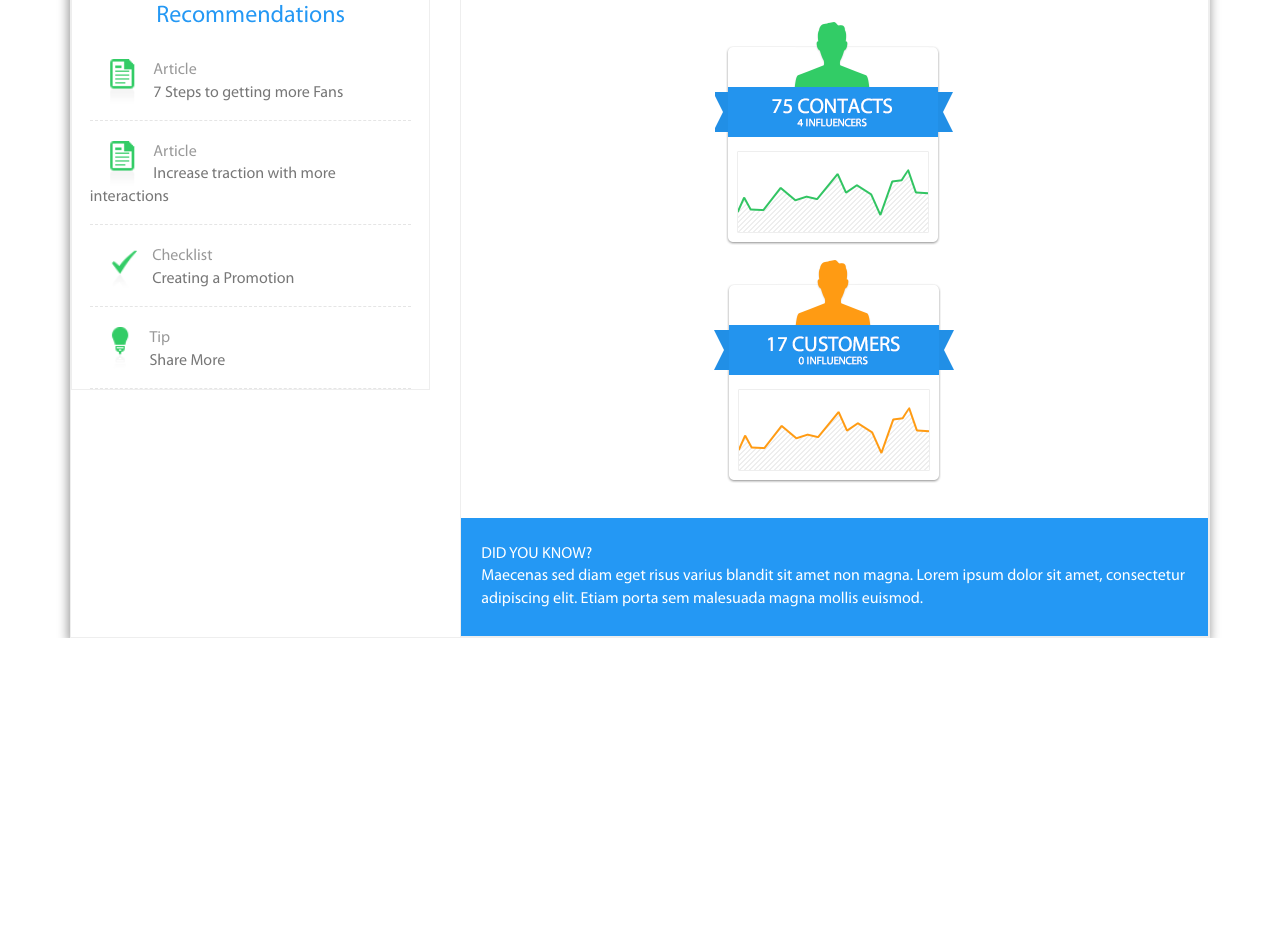
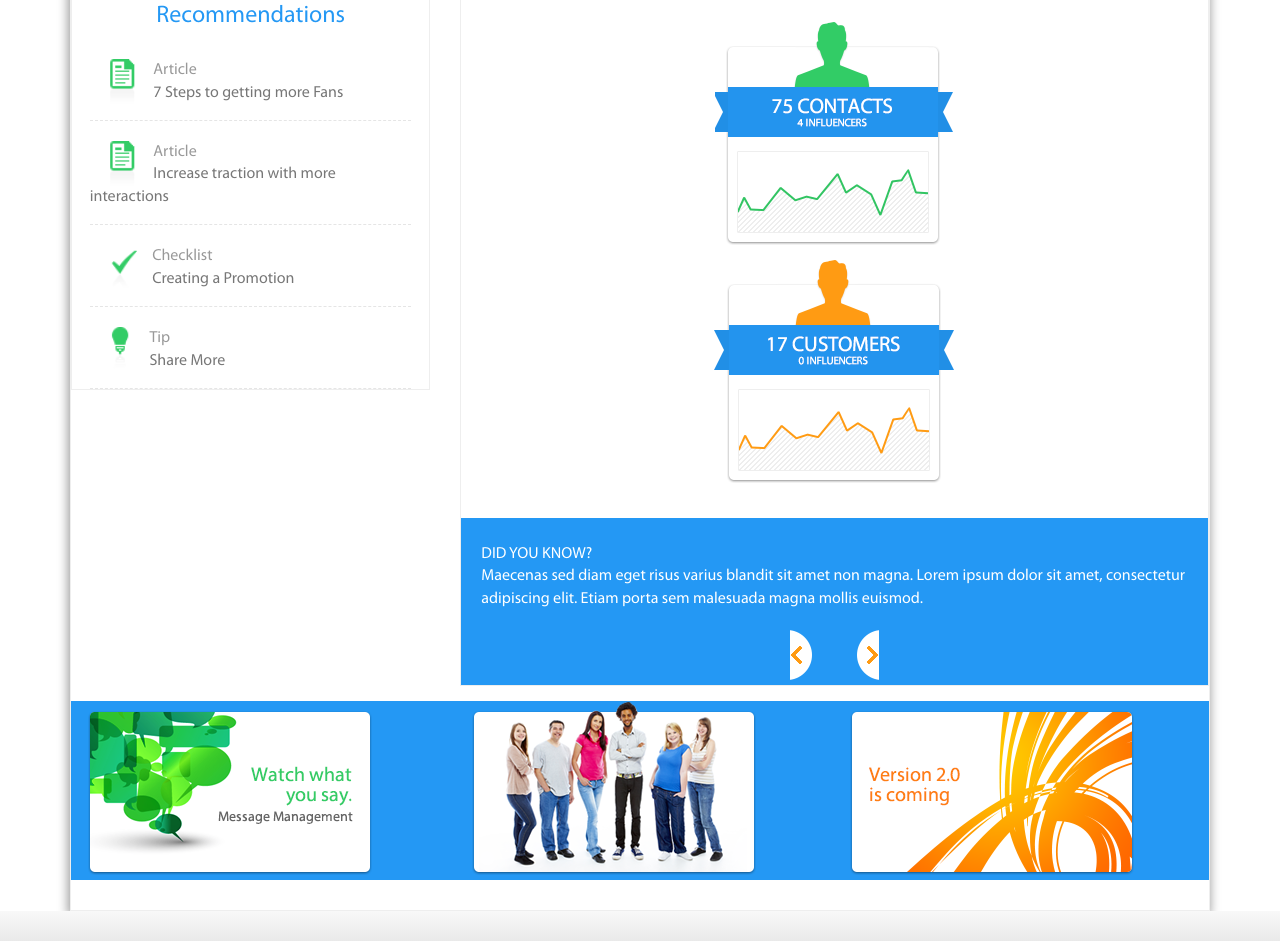
Before and after one commit to victorcui96/educational-slider, a website: page index.html in a window 1280 px wide. Shown: the part 962-1903 px from the top of the page. Before the commit the page ends 1600 px from the top, so only its background shows below. Drawn offline with nearby package versions, Linux system fonts and the light colour scheme.

Commit message:
start on footer

```diff
--- a/index.html
+++ b/index.html
@@ -163,8 +163,8 @@
 									</label>
 								</div>
 							</div>
-						</div> <!-- End Tasks and Analytics row -->
-					</div>
+							</div> <!-- End Tasks and Analytics row -->
+						</div>
 						<!-- Recommendations and Customer images row -->
 						<div class="row">
 							<div class="col-md-4 col-xs-12">
@@ -211,12 +211,36 @@
 									</div>
 									<div class="dashboard-container__customers__advertisement-text">
 										<p><span>Did you know?</span>Maecenas sed diam eget risus varius blandit sit amet non magna. Lorem ipsum dolor sit amet, consectetur adipiscing elit. Etiam porta sem malesuada magna mollis euismod.</p>
+										<div class="dashboard-container__customers__icons">
+											<img src="images/back-button-orange.png" alt="orange back button icon">
+											<img src="images/next-button-orange.png" alt="orange next button icon">
+										</div>
 									</div>
 								</div>
 							</div>
-						</div> <!-- End Recommandations and Customer images row -->
-					</div>
-				</div>
+							</div> <!-- End Recommandations and Customer images row -->
+							<!-- Recommendations and Customer images row -->
+							<div class="row">
+								<div class="dashboard-container__cta-images">
+									<div class="col-xs-12 col-md-4">
+										<img src="images/message-management.png" alt="Message management image" class="img-responsive">
+									</div>
+									<div class="col-xs-12 col-md-4">
+										<img src="images/people-cta.png" alt="People Call to action image" class="img-responsive">
+									</div>
+									<div class="col-xs-12 col-md-4">
+										<img src="images/version-2.0.png" alt="Version 2.0 is coming" class="img-responsive">
+									</div>
+								</div>
+							</div>
+						</div> <!-- End dashboard-container class -->
+					</div> <!-- End content .container -->
+					<!-- Footer -->
+					<footer id="footer">
+						<div class="gray-strip">
+
+						</div>
+					</footer>
 
 				<!-- Bootstrap core JavaScript
 				================================================== -->
--- a/sass/_variables.scss
+++ b/sass/_variables.scss
@@ -8,14 +8,14 @@ $light-green-number-icon: #32cc66;
 $orange: #fe9247;
 $gray: #cccccc;
 $dark-gray-text: #a0a0a0;
+$footer-white: #f4f4f4;
 
 //Screen size Presets - extremely helpful in responsive design
+/* Smartphones */
 $screen-xs-min: 480px;
 
-/* Smartphones */
+/* Laptops */
 $screen-lg-min: 1200px;
-
-/* Laptops */
 
 /*********************
 Embedding fonts - Learn how to embed your custom fonts here: http://www.w3schools.com/css/css3_fonts.asp
--- a/sass/style.scss
+++ b/sass/style.scss
@@ -192,6 +192,9 @@ button {
         padding-bottom: 20px;
 
         &__icon-container {
+            margin: 0 auto;
+            width: 85%;
+
             img {
                 padding: 0 10px;
             }
@@ -524,6 +527,7 @@ button {
         p {
             margin: 0 auto;
             padding: 25px 20px;
+            padding-bottom: 15px;
 
             span {
                 display: block;
@@ -531,4 +535,37 @@ button {
             }
         }
     }
+
+    &__icons {
+        display: flex;
+        justify-content: center;
+
+        img {
+            padding: 0 20px;
+        }
+    }
 }
+
+/* CTA Images Section (the three images right above footer) */
+.dashboard-container__cta-images {
+    overflow: hidden;
+    padding-left: 15px;
+    padding-right: 15px;
+    padding-bottom: 30px;
+    margin-top: 15px;
+
+    .col-md-4 {
+        background-color: $headline-blue;
+    }
+}
+
+#footer {
+    background-color: $footer-white;
+    width: 100%;
+
+    .gray-strip {
+        background: linear-gradient(#f8f8f8, #e9e9e9);
+        min-height: 30px;
+        width: 100%;
+    }
+}
```
Also changed, not shown: css/style.min.css, images/back-button-orange.png (added), images/images/hw-1-design_03.png (deleted), images/message-management.png (added), images/next-button-orange.png (added), images/people-cta.png (added), images/version-2.0.png (added).
